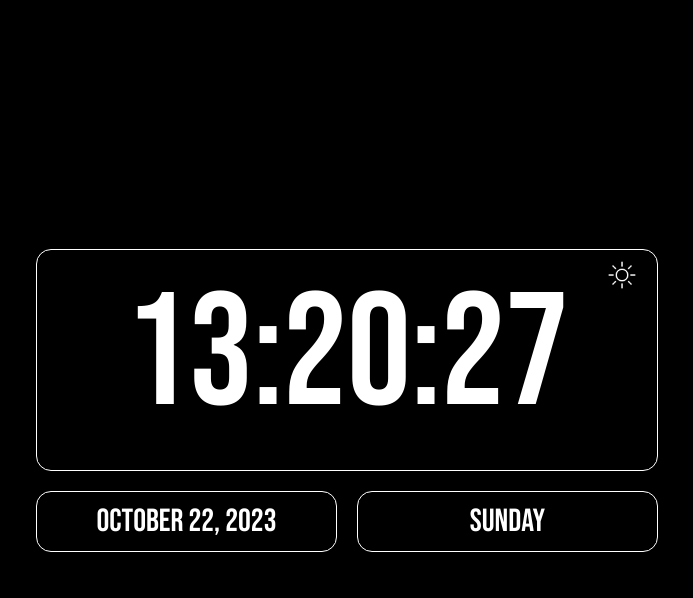
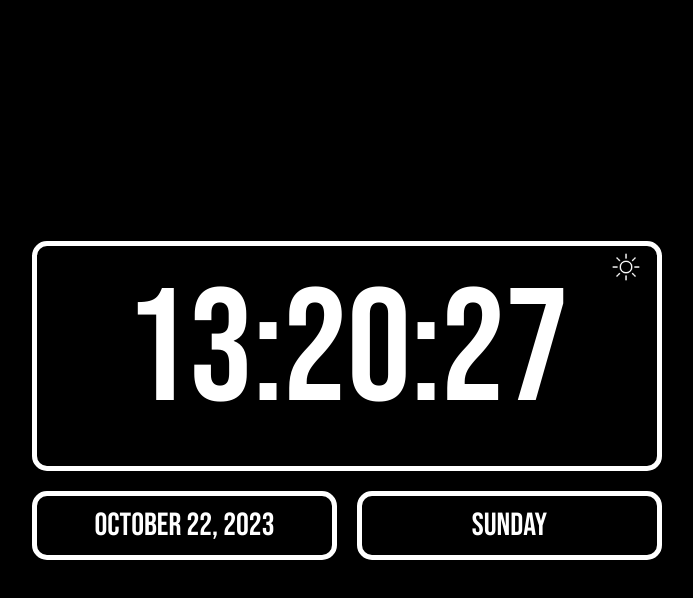
Before and after one commit to suryanavv/digital-clock, a plain HTML site: page index.html in a window 1280 px wide. Both pictures are taken after a click on the button 915 px from the left and 274 px from the top of the page. Shown: the whole page, without its empty margins (293-986 px from the left). Drawn offline with Linux system fonts and the light colour scheme.

Commit message:
Update styles.css

```diff
--- a/styles.css
+++ b/styles.css
@@ -24,7 +24,7 @@ body {
 .col {
     flex: 1;
     padding: 10px;
-    border: 1px solid #000;
+    border: 5px solid #000;
     border-radius: 15px;
     margin: 10px;
     text-align: center;
@@ -39,7 +39,7 @@ body {
 }
 
 .dark-mode .col {
-    border: 1px solid #fff;
+    border: 5px solid #fff;
     background-color: #000000;
     color: #ffffff;
 }
```
